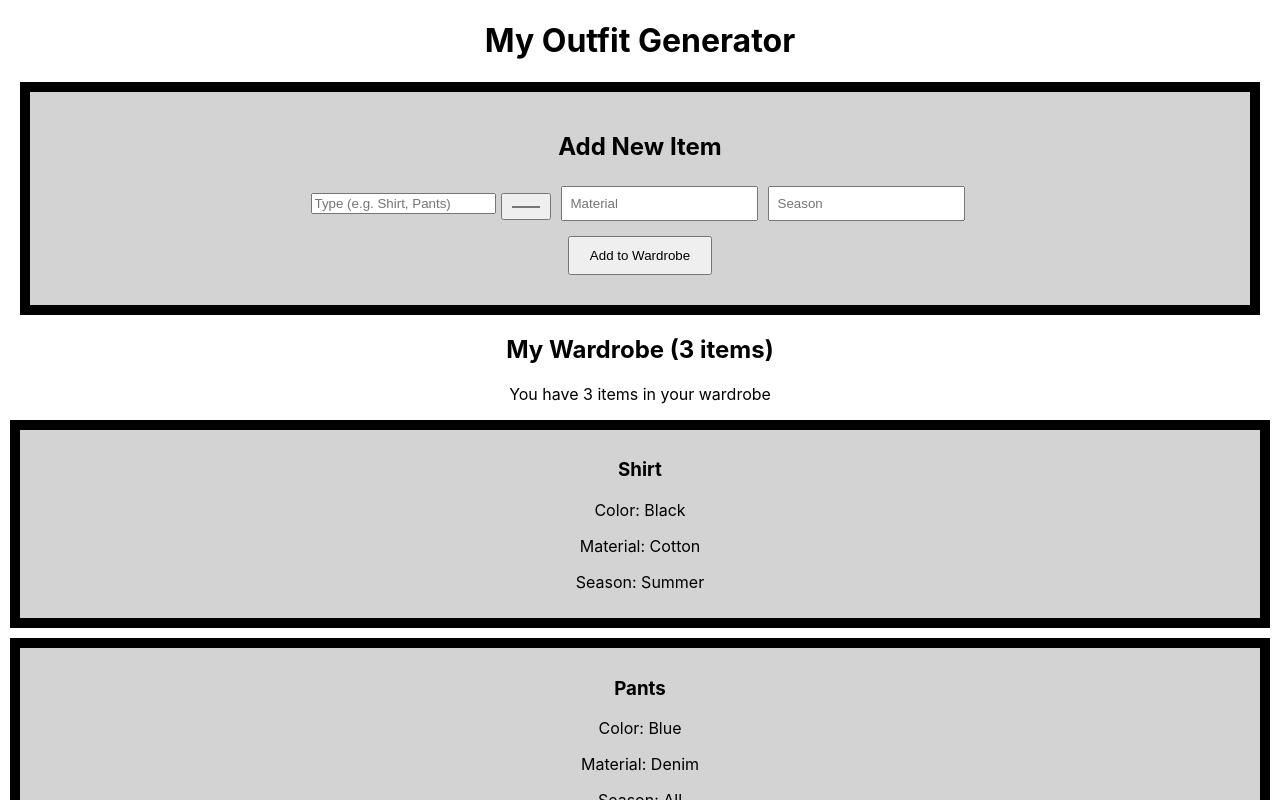
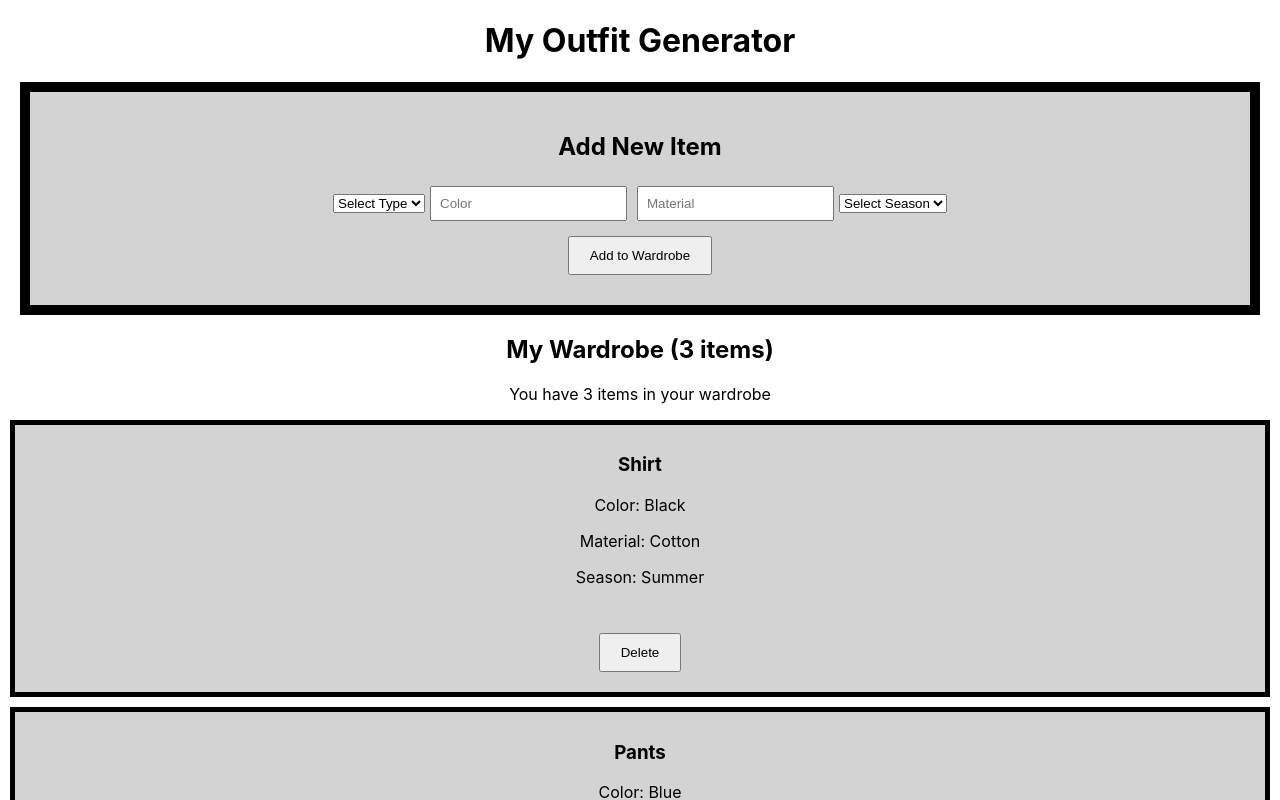
Before and after one commit to jomarlub17/outfit-generator, a React (Create React App) app: page / in a window 1280 px wide. Shown: the top 800 px of the page. Built offline with nearby package versions, Linux system fonts and the light colour scheme.

Commit message:
Added a button to delete items

```diff
--- a/src/App.js
+++ b/src/App.js
@@ -36,6 +36,10 @@ function App() {
 
   };
 
+  const deleteItem = (index) => {
+    setWardrobe(Wardrobe.filter((_, i) => i !== index));
+  };
+
 
    return (
    <div className = "App"  >
@@ -45,17 +49,17 @@ function App() {
     <div style = {{ border: '10px solid black', padding: '20px', margin: '20px', backgroundColor: 'lightgray'   }}>
       <h2>Add New Item</h2>
 
-      <input
-        type = "text"
-        name = "type"
-        placeholder = "Type (e.g. Shirt, Pants)"
-        value = {newItem.type}
-        onChange= {handleInputChange}
-        style= {{ marging: '5px', padding: '80x' }}
-        />
+      <select name = "type" value = {newItem.type} onChange = {handleInputChange}>
+        <option value = " ">Select Type</option>
+        <option value = "Shirt">Shirt</option>
+        <option value = "Pants">Pants</option>
+        <option value = "Jacket">Jacket</option>
+        <option value = "Sweater">Sweater</option>
+        <option value = "Hoodie">Hoodie</option>
+      </select>
 
         <input
-          type = "color"
+          type = "text"
           name = "color"
           placeholder = "Color"
           value = {newItem.color}
@@ -72,14 +76,13 @@ function App() {
           style = {{ margin: '5px', padding: '8px'}}
         />
 
-        <input
-          type = "text"
-          name = "season"
-          placeholder = "Season"
-          value = {newItem.season}
-          onChange = {handleInputChange}
-          style = {{ margin: '5px', padding: '8px'}}
-        />
+        <select name = "season" value = {newItem.season} onChange  = {handleInputChange}>
+          <option value = " "> Select Season </option>
+          <option value = "Spring">Spring</option>
+          <option value = "Summer">Summer</option>
+          <option value = "Fall">Fall</option>
+          <option value = "Winter">Winter</option>
+        </select>
 
         <br />
         <button onClick = {addItem} style = {{ margin: '10px', padding: '10px 20px'}}>
@@ -93,11 +96,15 @@ function App() {
     <p>You have {Wardrobe.length} items in your wardrobe</p>
     <div>
     {Wardrobe.map((item, index) => (
-      <div key= {index} style = {{ border: '10px solid black', padding: '10px', margin: '10px', backgroundColor: 'lightgray' }}>
+      <div key= {index} style = {{ border: '5px solid black', padding: '10px', margin: '10px', backgroundColor: 'lightgray' }}>
         <h3>{item.type}</h3>
         <p>Color: {item.color}</p>
         <p>Material: {item.material}</p>
         <p>Season: {item.season}</p>
+
+        <br />
+        <button onClick = {() => deleteItem(index)} style = {{ margin: '10px', padding: '10px 20px' }}>
+          Delete</button>
       </div>
     ))}
    </div>
```
